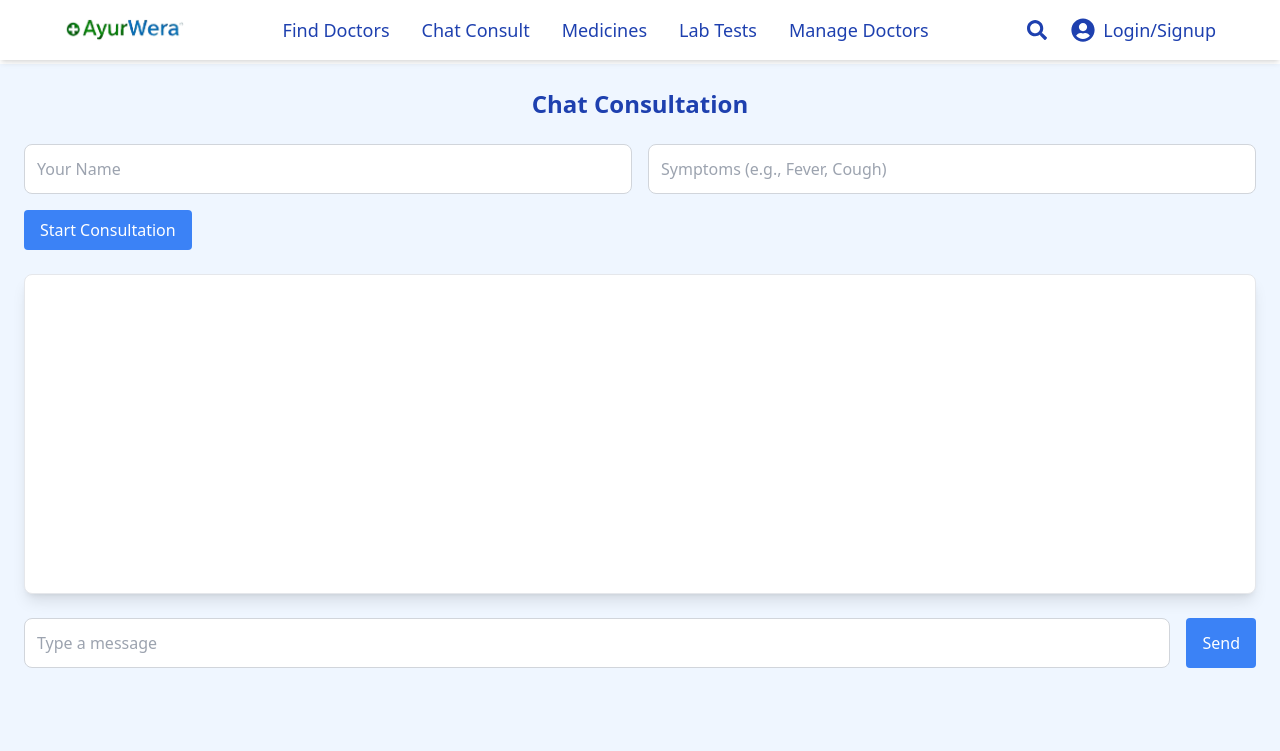
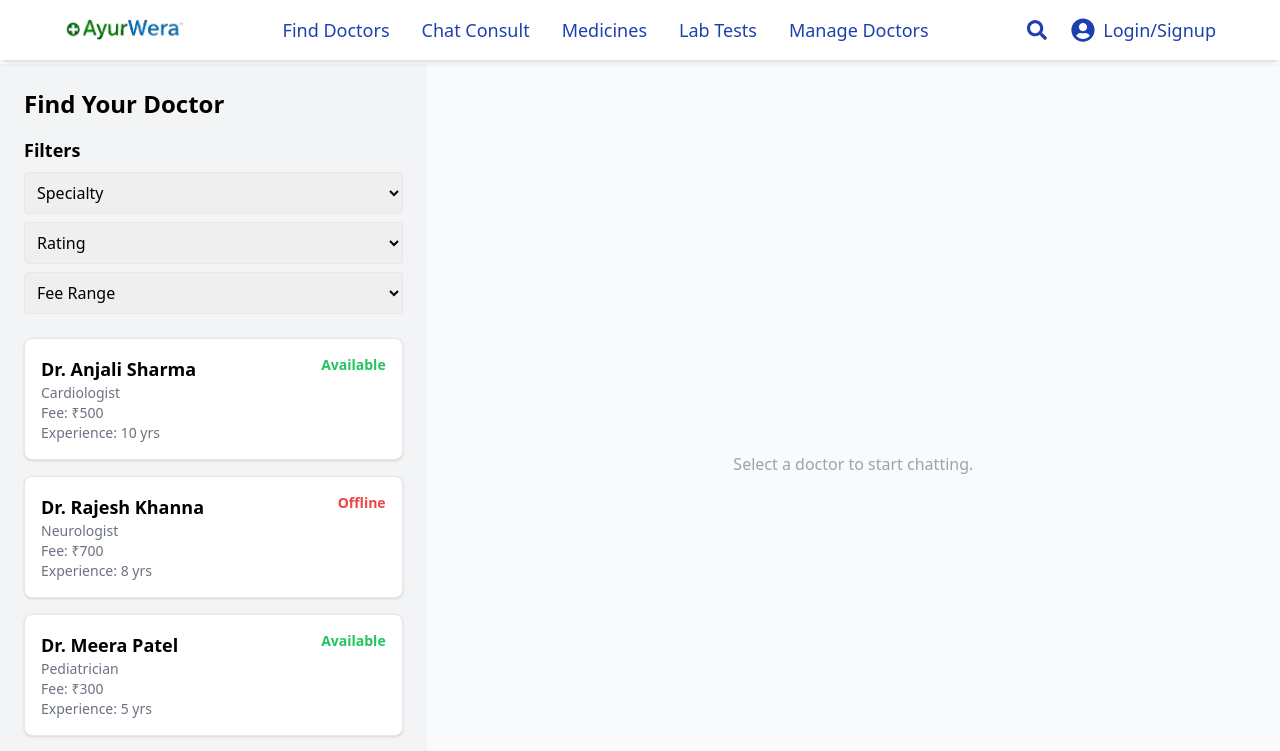
Before and after one commit to surendr1a/Ayurwera, a React (Vite) app: page /chat-consults in a window 1280 px wide. Shown: the top 751 px of the page. Built offline with nearby package versions, Linux system fonts and the light colour scheme.

Commit message:
modified the chat section but not build as expected

```diff
--- a/src/pages/ChatConsults.jsx
+++ b/src/pages/ChatConsults.jsx
@@ -1,128 +1,129 @@
-import React, { useState, useEffect } from "react";
+import React, { useState } from "react";
 
-// Chat component to handle chat functionality
 const ChatConsults = () => {
-  const [chatHistory, setChatHistory] = useState([]);
-  const [message, setMessage] = useState("");
-  const [isLoading, setIsLoading] = useState(false);
-  const [userDetails, setUserDetails] = useState({ name: "", symptoms: "" });
+  const doctors = [
+    { id: 1, name: "Dr. Anjali Sharma", specialty: "Cardiologist", rating: 4.9, fee: 500, gender: "Female", experience: 10, available: true },
+    { id: 2, name: "Dr. Rajesh Khanna", specialty: "Neurologist", rating: 4.5, fee: 700, gender: "Male", experience: 8, available: false },
+    { id: 3, name: "Dr. Meera Patel", specialty: "Pediatrician", rating: 4.7, fee: 300, gender: "Female", experience: 5, available: true },
+    { id: 4, name: "Dr. Suresh Iyer", specialty: "Orthopedic", rating: 4.2, fee: 400, gender: "Male", experience: 12, available: false },
+  ];
 
-  // Simulate sending and receiving messages
+  const [selectedDoctor, setSelectedDoctor] = useState(null);
+  const [messages, setMessages] = useState([]);
+  const [newMessage, setNewMessage] = useState("");
+
   const sendMessage = () => {
-    if (message.trim()) {
-      const newMessage = {
-        text: message,
-        sender: "User",
-        timestamp: new Date().toLocaleTimeString(),
-      };
-      setChatHistory([...chatHistory, newMessage]);
-      setMessage("");
-      setIsLoading(true);
-
-      // Simulate AI or Doctor response
-      setTimeout(() => {
-        const responseMessage = {
-          text: "Please describe your symptoms in detail so I can assist you better.",
-          sender: "Doctor",
-          timestamp: new Date().toLocaleTimeString(),
-        };
-        setChatHistory((prev) => [...prev, responseMessage]);
-        setIsLoading(false);
-      }, 1500);
-    }
-  };
-
-  const handleInputChange = (e) => setMessage(e.target.value);
-
-  const handleUserDetailsChange = (e) => {
-    const { name, value } = e.target;
-    setUserDetails((prev) => ({ ...prev, [name]: value }));
-  };
-
-  const handleConsultationForm = (e) => {
-    e.preventDefault();
-    if (userDetails.name && userDetails.symptoms) {
-      // Proceed to start chat with user details
-      sendMessage();
-    } else {
-      alert("Please fill in your name and symptoms.");
-    }
+    if (!newMessage.trim()) return;
+    const message = { id: messages.length + 1, text: newMessage, sender: "patient", timestamp: new Date().toLocaleTimeString() };
+    setMessages([...messages, message]);
+    setNewMessage("");
+    setTimeout(() => {
+      setMessages((prev) => [...prev, { id: prev.length + 1, text: "Doctor's reply", sender: "doctor", timestamp: new Date().toLocaleTimeString() }]);
+    }, 1000);
   };
 
   return (
-    <div className="p-6 bg-blue-50 min-h-screen mt-16">
-      <h2 className="text-2xl font-bold mb-6 text-blue-800 text-center">
-        Chat Consultation
-      </h2>
+    <div className="flex h-screen bg-gray-50 mt-16">
+      {/* Left Panel: Doctors List */}
+      <div className="w-1/3 bg-gray-100 p-6 overflow-y-auto">
+        <h2 className="text-2xl font-bold mb-4">Find Your Doctor</h2>
 
-      {/* Pre-chat form */}
-      <form onSubmit={handleConsultationForm} className="mb-6">
-        <div className="flex gap-4 mb-4">
-          <input
-            type="text"
-            name="name"
-            placeholder="Your Name"
-            value={userDetails.name}
-            onChange={handleUserDetailsChange}
-            className="w-1/2 p-3 rounded-lg border border-gray-300"
-            required
-          />
-          <input
-            type="text"
-            name="symptoms"
-            placeholder="Symptoms (e.g., Fever, Cough)"
-            value={userDetails.symptoms}
-            onChange={handleUserDetailsChange}
-            className="w-1/2 p-3 rounded-lg border border-gray-300"
-            required
-          />
+        {/* Filters */}
+        <div className="mb-4">
+          <h3 className="text-lg font-semibold mb-2">Filters</h3>
+          <select className="w-full p-2 border mb-2 rounded">
+            <option value="">Specialty</option>
+            <option value="Cardiologist">Cardiologist</option>
+            <option value="Neurologist">Neurologist</option>
+          </select>
+          <select className="w-full p-2 border mb-2 rounded">
+            <option value="">Rating</option>
+            <option value="4.5+">4.5+</option>
+            <option value="4.0+">4.0+</option>
+          </select>
+          <select className="w-full p-2 border mb-2 rounded">
+            <option value="">Fee Range</option>
+            <option value="300-500">₹300-₹500</option>
+          </select>
         </div>
-        <button
-          type="submit"
-          className="bg-blue-500 text-white py-2 px-4 rounded hover:bg-blue-600"
-        >
-          Start Consultation
-        </button>
-      </form>
 
-      {/* Chat window */}
-      <div className="mb-6 h-80 overflow-y-auto p-4 bg-white border rounded-lg shadow-lg">
-        {chatHistory.map((chat, index) => (
-          <div key={index} className={`mb-4 ${chat.sender === "User" ? "text-right" : "text-left"}`}>
-            <p
-              className={`inline-block p-2 rounded-lg ${
-                chat.sender === "User"
-                  ? "bg-blue-500 text-white"
-                  : "bg-gray-200 text-gray-700"
+        {/* Doctors List */}
+        <div className="space-y-4">
+          {doctors.map((doctor) => (
+            <div
+              key={doctor.id}
+              className={`p-4 border rounded-lg shadow cursor-pointer ${
+                selectedDoctor?.id === doctor.id ? "bg-blue-100" : "bg-white"
               }`}
+              onClick={() => setSelectedDoctor(doctor)}
             >
-              {chat.text}
-            </p>
-            <span className="block text-sm text-gray-500">{chat.timestamp}</span>
-          </div>
-        ))}
-        {isLoading && (
-          <div className="text-center text-blue-500">
-            <p>Doctor is typing...</p>
+              <div className="flex justify-between">
+                <div>
+                  <h4 className="text-lg font-bold">{doctor.name}</h4>
+                  <p className="text-sm text-gray-500">{doctor.specialty}</p>
+                  <p className="text-sm text-gray-500">Fee: ₹{doctor.fee}</p>
+                  <p className="text-sm text-gray-500">Experience: {doctor.experience} yrs</p>
+                </div>
+                <span className={`text-sm font-semibold ${doctor.available ? "text-green-500" : "text-red-500"}`}>
+                  {doctor.available ? "Available" : "Offline"}
+                </span>
+              </div>
+            </div>
+          ))}
+        </div>
+      </div>
+
+      {/* Right Panel: Chat Section */}
+      <div className="w-2/3 flex flex-col">
+        {selectedDoctor ? (
+          <>
+            {/* Chat Header */}
+            <div className="p-4 border-b bg-white">
+              <h4 className="text-lg font-bold">{selectedDoctor.name}</h4>
+              <p className="text-sm text-gray-500">{selectedDoctor.specialty}</p>
+            </div>
+
+            {/* Chat Messages */}
+            <div className="flex-1 p-4 overflow-y-auto bg-gray-50">
+              {messages.map((msg, index) => (
+                <div
+                  key={index}
+                  className={`mb-2 ${msg.sender === "patient" ? "text-right" : "text-left"}`}
+                >
+                  <div
+                    className={`inline-block p-3 rounded-lg ${
+                      msg.sender === "patient" ? "bg-blue-500 text-white" : "bg-gray-200 text-black"
+                    }`}
+                  >
+                    <p>{msg.text}</p>
+                    <span className="block text-xs text-gray-400">{msg.timestamp}</span>
+                  </div>
+                </div>
+              ))}
+            </div>
+
+            {/* Chat Input */}
+            <div className="p-4 bg-white flex items-center gap-2 border-t">
+              <button className="p-2 text-gray-600 hover:text-gray-800">
+                😊
+              </button>
+              <input
+                type="text"
+                className="flex-1 p-2 border rounded"
+                placeholder="Type a message..."
+                value={newMessage}
+                onChange={(e) => setNewMessage(e.target.value)}
+              />
+              <button onClick={sendMessage} className="bg-blue-500 text-white p-2 rounded hover:bg-blue-600">
+                Send
+              </button>
+            </div>
+          </>
+        ) : (
+          <div className="flex items-center justify-center flex-1 text-gray-400">
+            Select a doctor to start chatting.
           </div>
         )}
-      </div>
-
-      {/* Message input */}
-      <div className="flex gap-4">
-        <input
-          type="text"
-          placeholder="Type a message"
-          value={message}
-          onChange={handleInputChange}
-          className="w-full p-3 rounded-lg border border-gray-300"
-        />
-        <button
-          onClick={sendMessage}
-          className="bg-blue-500 text-white py-2 px-4 rounded hover:bg-blue-600"
-        >
-          Send
-        </button>
       </div>
     </div>
   );
```
